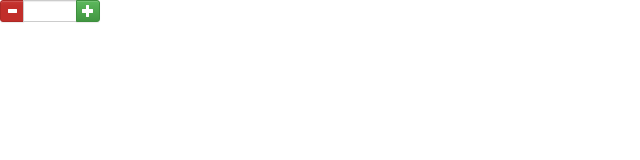
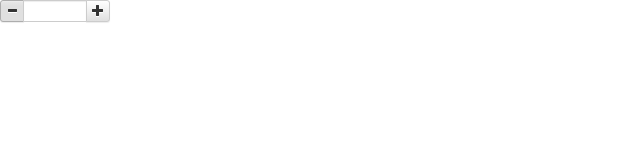
Before and after one commit to vamurov/charts-demo, a React (Create React App) app: page /input in a window 1280 px wide. Shown: the top 160 px of the page, without its empty margins (0-640 px from the left). Built offline with nearby package versions, Linux system fonts and the light colour scheme; what react-plotlyjs would draw is missing.

Commit message:
Removed button styling

```diff
--- a/src/easy-input.component.tsx
+++ b/src/easy-input.component.tsx
@@ -4,13 +4,13 @@ export class EasyInput extends React.Component {
     render() {
 
         return (
-            <div style={{ width: '100px' }}>
+            <div style={{ width: '110px' }}>
                 <div className="input-group" style={{ width: '100%' }}>
                     <span className="input-group-btn">
                         <Button
                             type="button"
                             bsSize="xsmall"
-                            className="btn btn-danger btn-number"
+                            className="btn btn-number"
                         >
                             <span className="glyphicon glyphicon-minus" />
                         </Button>
@@ -25,7 +25,7 @@ export class EasyInput extends React.Component {
                         <Button
                             type="button"
                             bsSize="xsmall"
-                            className="btn btn-success btn-number"
+                            className="btn btn-number"
                         >
                             <span className="glyphicon glyphicon-plus" />
                         </Button>
```
